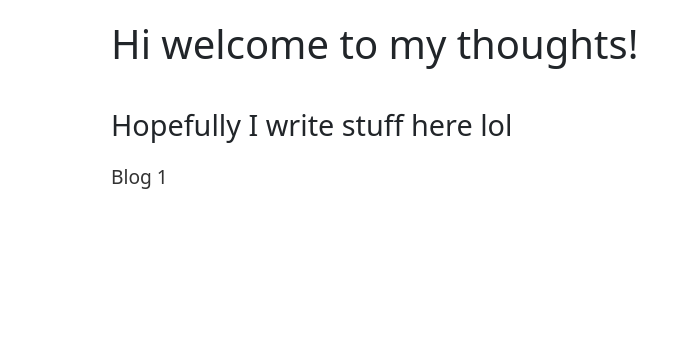
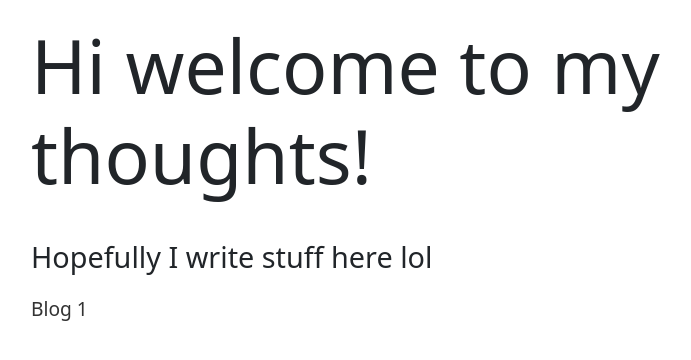
Before and after one commit to lorenzjdr/website, a React (Vite) app: page /website/blog in a window 1280 px wide. Shown: the top 360 px of the page, without its empty margins (149-840 px from the left). Built offline with nearby package versions, Linux system fonts and the light colour scheme.

Commit message:
changed some values

```diff
--- a/src/Pages/Blog/BlogHome.css
+++ b/src/Pages/Blog/BlogHome.css
@@ -1,11 +1,11 @@
 .blog-body {
   margin: 0 auto;
   padding: 20px;
-  max-width: 800px;
+  max-width: 960px;
 }
 
 h1 {
-  font-size: 2.5rem;
+  font-size: 75px;
   margin-bottom: 20px;
 }
 
```
